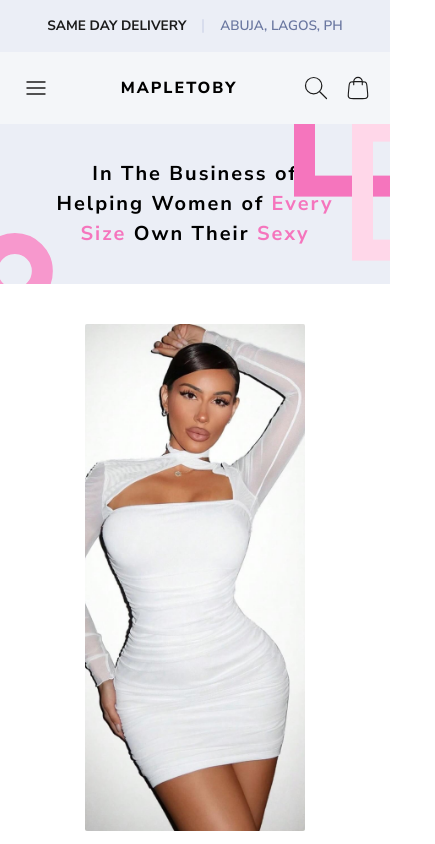
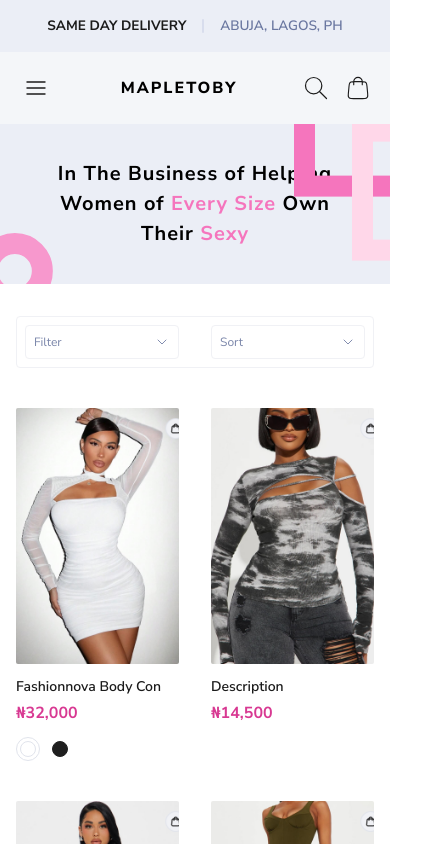
Before and after one commit to BenedictUmeozor/mapletoby, a Next.js app: page / in a window 390 px wide. Shown: the top 844 px of the page, 435 px wide, since content can reach past the window. Built offline with nearby package versions, Linux system fonts and the light colour scheme; a web font is replaced by a local one.

Commit message:
mobile responsiveness

```diff
--- a/app/globals.css
+++ b/app/globals.css
@@ -35,7 +35,7 @@ main {
 }
 
 .heading-1-sm {
-  @apply text-[2rem] leading-[1.5] tracking-[0.125rem] max-md:text-[1.25rem];
+  @apply text-[2rem] leading-[1.5] tracking-[0.0625rem] md:tracking-[0.125rem] max-md:text-[1.25rem];
 }
 
 .heading-2-lg {
@@ -75,7 +75,7 @@ main {
 }
 
 .category-text,
-button {
+button, .footer p {
   white-space: nowrap;
 }
 
--- a/components/footer/Footer.tsx
+++ b/components/footer/Footer.tsx
@@ -30,10 +30,10 @@ const links: LinkInterface[] = [
 
 const Footer = () => {
   return (
-    <footer className=" bg-custom_blue-20">
+    <footer className=" bg-neutral-30">
       <div className="mt-16 pt-12 border-t border-dashed border-custom_blue-40">
-        <Container className="flex items-center gap-8">
-          <div className="flex-1">
+        <Container className="flex max-md:block items-center gap-8">
+          <div className="flex-1 max-md:mb-8">
             <Link
               href="/"
               className="heading-5-lg block mb-4 text-shade-120 font-bold"
@@ -54,9 +54,9 @@ const Footer = () => {
               </button>
             </div>
           </div>
-          <div className="flex-[3] flex items-center">
+          <div className="flex-[3] flex items-center max-md:block">
             {links.map((link) => (
-              <div key={link.title} className="flex-1">
+              <div key={link.title} className="flex-1 max-md:mb-8">
                 <h5 className="text-shade-120 font-bold heading-6-lg">
                   {link.title}
                 </h5>
@@ -76,17 +76,17 @@ const Footer = () => {
             ))}
           </div>
         </Container>
-        <Container className="grid grid-cols-3 items-center mt-32 gap-4">
+        <Container className="grid grid-cols-3 items-center mt-32 max-md:mt-5 gap-4 footer">
           <div className="flex items-center justify-center">
-            <p className=" text-custom_blue-30 text-[4rem]">EXCLUSIVE</p>
+            <p className=" text-custom_blue-30 text-[4rem] max-md:text-[1.25rem]">EXCLUSIVE</p>
           </div>
           <div className="flex items-center justify-between">
-            <div className="h-6 w-6 bg-primary-50 rounded-full"></div>
-            <p className=" text-custom_blue-30 text-[4rem]">VOGUE</p>
-            <div className="h-6 w-6 bg-primary-50 rounded-full mr-5"></div>
+            <div className="h-2 w-2 bg-primary-50 rounded-full"></div>
+            <p className=" text-custom_blue-30 text-[4rem] max-md:text-[1.25rem]">VOGUE</p>
+            <div className="h-2 w-2 bg-primary-50 rounded-full mr-5"></div>
           </div>
           <div className="flex items-center justify-center">
-            <p className="text-custom_blue-30 text-[4rem]">EXTRA-CHIC</p>
+            <p className="text-custom_blue-30 text-[4rem] max-md:text-[1.25rem]">EXTRA-CHIC</p>
           </div>
         </Container>
       </div>
--- a/components/product/Product.tsx
+++ b/components/product/Product.tsx
@@ -8,8 +8,8 @@ type Props = {
 
 const Product = ({ product }: Props) => {
   return (
-    <div className="max-w-[220px] mx-auto">
-      <div className=" h-72 rounded-sm overflow-hidden max-md:h-[60vh]">
+    <div className="max-w-[220px] mx-auto max-md:max-w-[163px]">
+      <div className=" h-72 rounded-sm overflow-hidden max-md:h-64">
         <Image
           src={product.image}
           height={260}
--- a/components/showcase/MobileFilter.tsx
+++ b/components/showcase/MobileFilter.tsx
@@ -1,6 +1,17 @@
+import ChevronDownIcon from "@/assets/icons/ChevronDown";
+
 const MobileFilter = () => {
   return (
-    <div>MobileFilter</div>
-  )
-}
-export default MobileFilter
+    <div className="md:hidden flex items-center mt-8 justify-between p-2 border border-neutral-40 rounded gap-8">
+      <div className="flex-1 flex items-center justify-between text-neutral-110 heading-6-sm p-1 px-2 border border-neutral-40 rounded cursor-pointer">
+        <span>Filter</span>
+        <ChevronDownIcon className="w-4" />
+      </div>
+      <div className="flex-1 flex items-center justify-between text-neutral-110 heading-6-sm p-1 px-2 border border-neutral-40 rounded cursor-pointer">
+        <span>Sort</span>
+        <ChevronDownIcon className="w-4" />
+      </div>
+    </div>
+  );
+};
+export default MobileFilter;
--- a/components/showcase/Showcase.tsx
+++ b/components/showcase/Showcase.tsx
@@ -3,13 +3,15 @@ import { v4 as uuidV4 } from "uuid";
 import { products } from "./productData";
 import Product from "../product/Product";
 import DesktopFilter from "./DesktopFilter";
+import MobileFilter from "./MobileFilter";
 
 const Showcase = () => {
   return (
     <section>
       <Container>
         <DesktopFilter />
-        <div className="my-10 grid grid-cols-5 gap-8 showcase max-md:grid-cols-1 max-lg:grid-cols-3">
+        <MobileFilter />
+        <div className="my-10 grid grid-cols-5 gap-8 showcase max-md:grid-cols-2 max-lg:grid-cols-3">
           {products.map((product) => (
             <Product key={uuidV4()} product={product} />
           ))}
```
